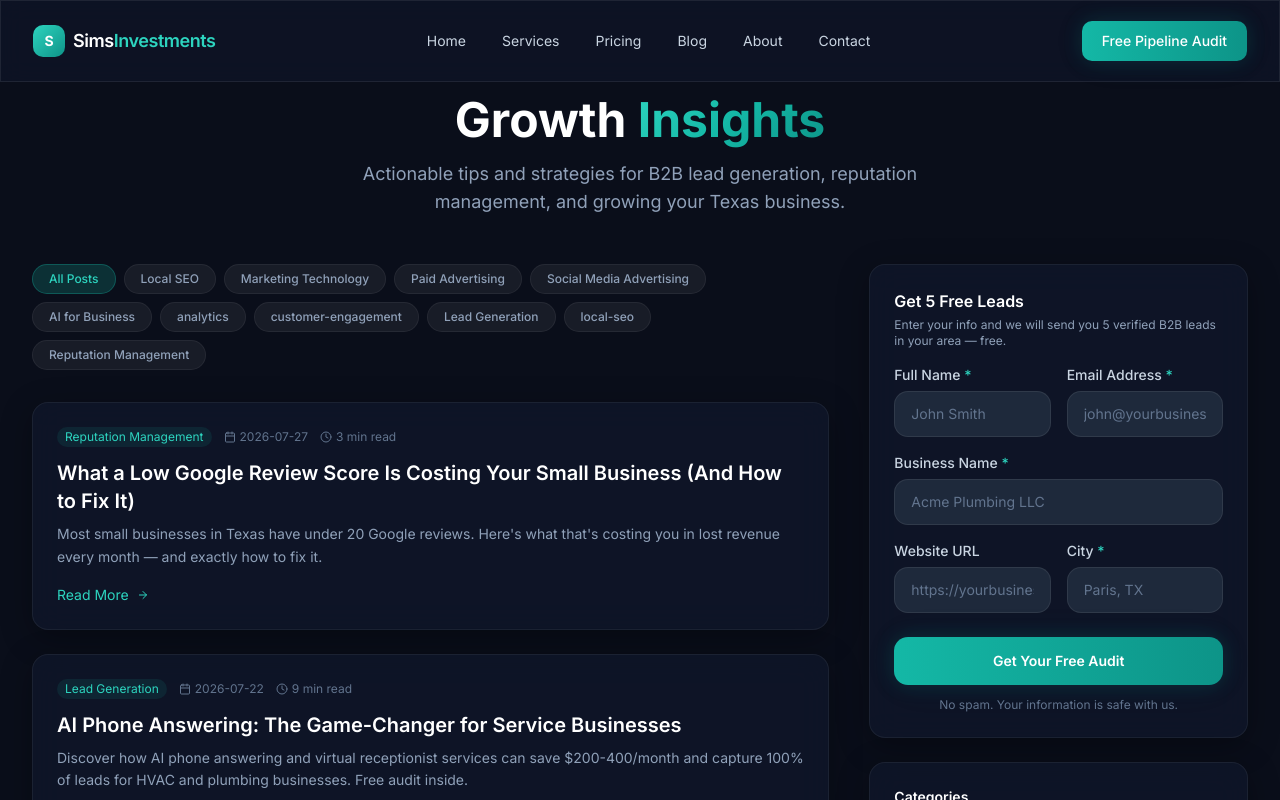
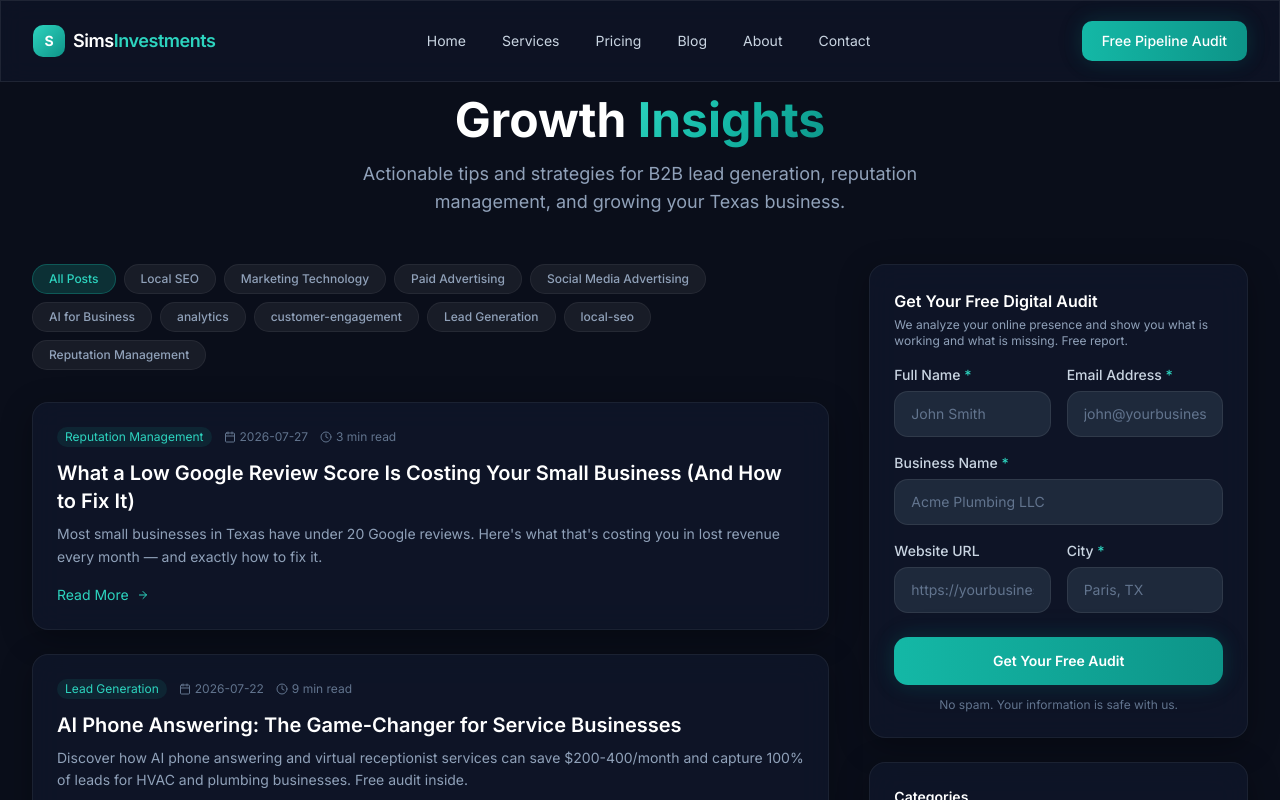
Before and after one commit to rmwallace777-debug/simsinvestments777, a Next.js app: page /blog in a window 1280 px wide. Shown: the top 800 px of the page. Built offline with nearby package versions, Linux system fonts and the light colour scheme.

Commit message:
Fix blog sidebar: change 'Get 5 Free Leads' to 'Free Digital Audit'

```diff
--- a/app/blog/[slug]/page.tsx
+++ b/app/blog/[slug]/page.tsx
@@ -154,9 +154,9 @@ export default async function BlogPostPage({ params }: Props) {
             <div className="sticky top-24 space-y-6">
               {/* Lead Capture */}
               <div className="glass-card rounded-2xl p-6">
-                <h3 className="text-white font-semibold mb-1">Get 5 Free Leads</h3>
+                <h3 className="text-white font-semibold mb-1">Get Your Free Digital Audit</h3>
                 <p className="text-xs text-slate-400 mb-4">
-                  Enter your info and we will send you 5 verified B2B leads in your area.
+                  We analyze your online presence and show you what is working and what is missing. Free report.
                 </p>
                 <AuditForm source={`blog-post-${slug}`} />
               </div>
--- a/app/blog/page.tsx
+++ b/app/blog/page.tsx
@@ -108,9 +108,9 @@ export default async function BlogPage({
           <div className="space-y-6">
             {/* Lead Capture */}
             <div className="glass-card rounded-2xl p-6 sticky top-24">
-              <h3 className="text-white font-semibold mb-1">Get 5 Free Leads</h3>
+              <h3 className="text-white font-semibold mb-1">Get Your Free Digital Audit</h3>
               <p className="text-xs text-slate-400 mb-4">
-                Enter your info and we will send you 5 verified B2B leads in your area — free.
+                We analyze your online presence and show you what is working and what is missing. Free report.
               </p>
               <AuditForm source="blog-sidebar" />
             </div>
```
